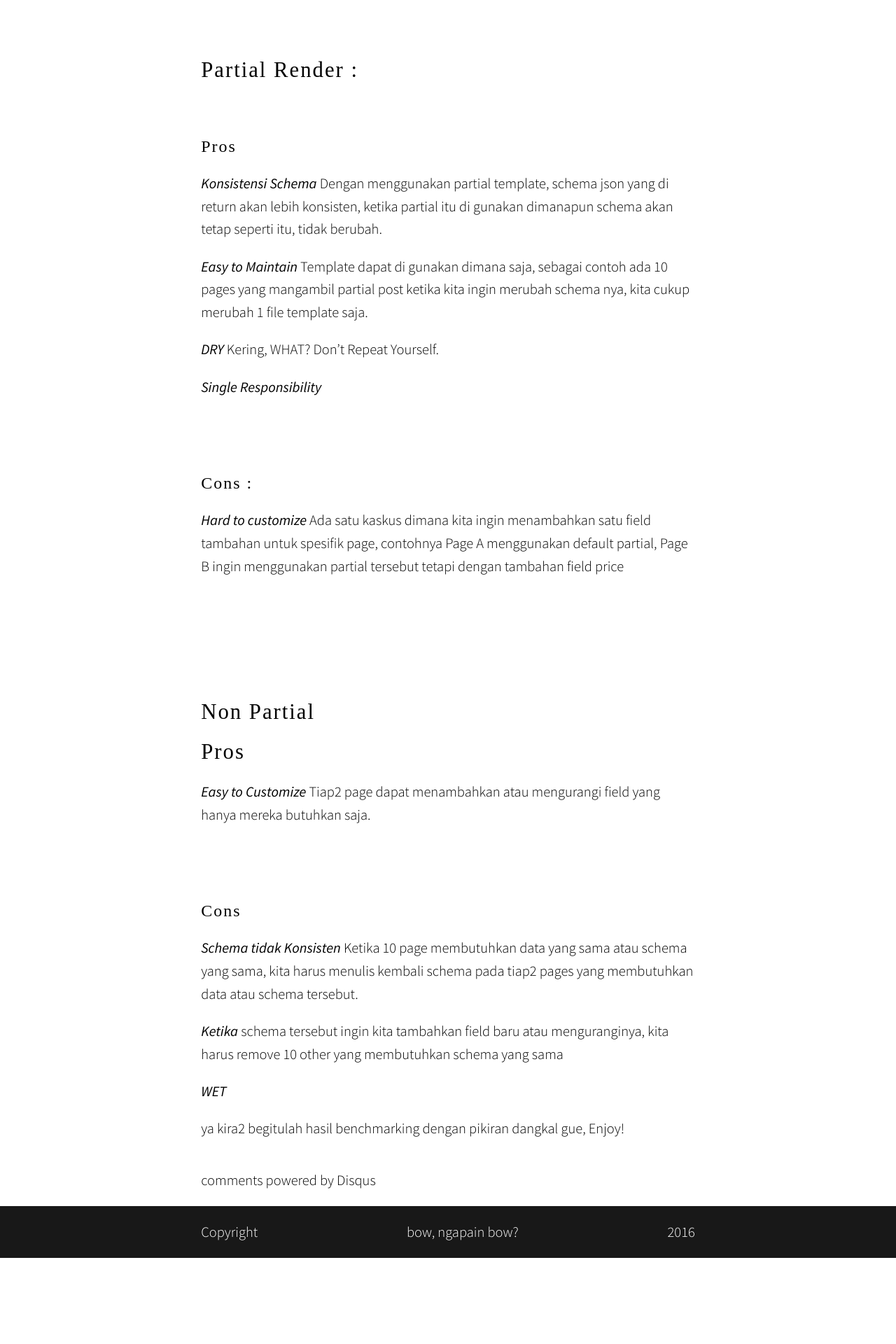
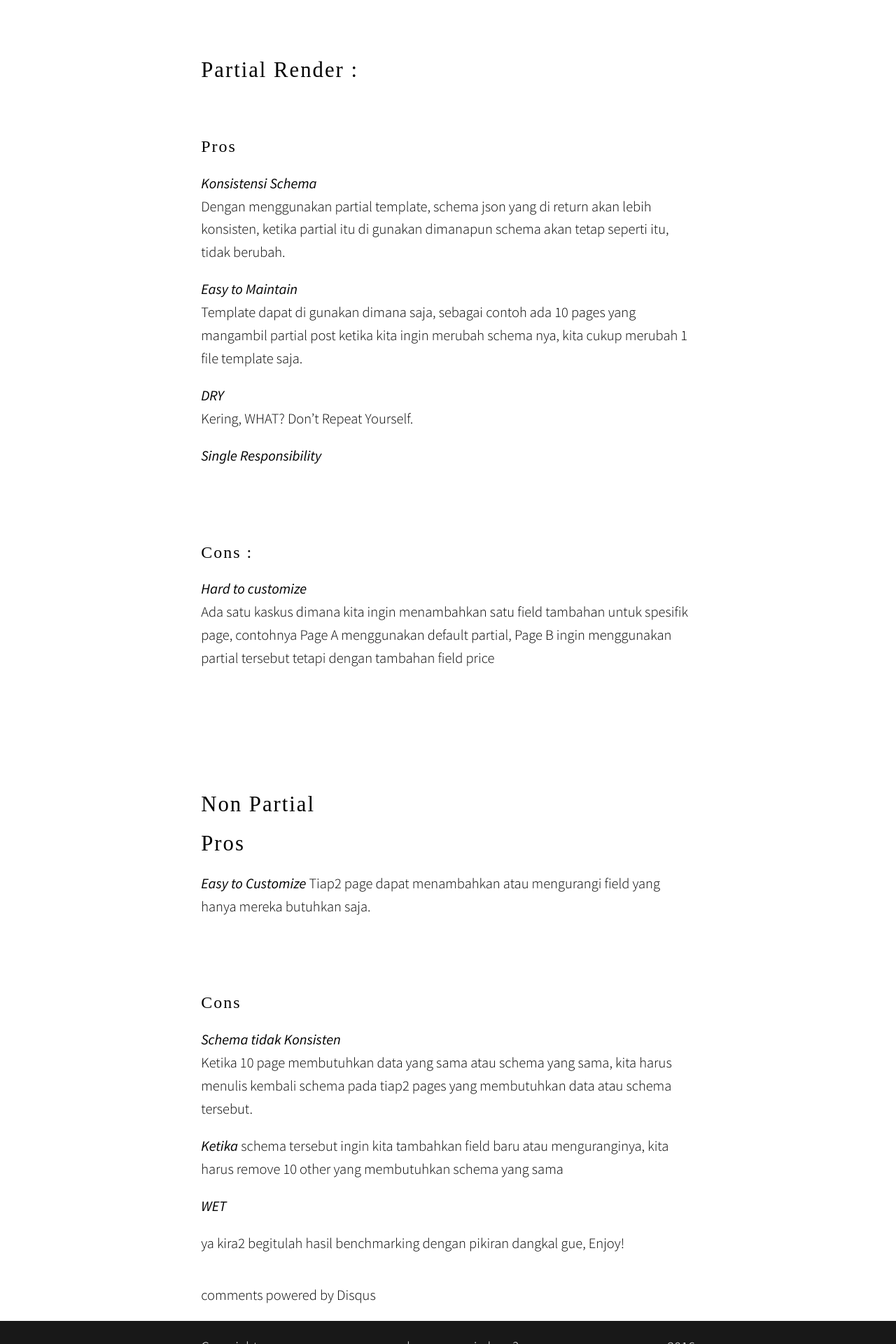
Before and after one commit to bowekr/bowekr.github.io, a Jekyll site: the page built from _posts/2016-03-17-partial-vs-non-partial.md, in a window 1280 px wide. Shown: the part 4480-6400 px from the top of the page at 70% size. Built offline with Jekyll 4.4.1, drawn with Linux system fonts in a browser that asks for light colours; some web fonts are replaced; Markdown is read by kramdown in place of the engine named in the settings; comment, search, counter and statistics services are not loaded; before the commit the page ends 6277 px from its top, so only the background shows below that.

Commit message:
fix whitespace

````diff
--- a/_posts/2016-03-17-partial-vs-non-partial.md
+++ b/_posts/2016-03-17-partial-vs-non-partial.md
@@ -94,6 +94,7 @@ Total sekitar 160.1ms atau sekitar 0.1601 detik, cukup mengesankan, oke kita kee
 schema nya begini
 <br />
 <br />
+
 ```ruby
 # /home/home.json.jbuilder
 {
@@ -104,6 +105,7 @@ schema nya begini
   end
 }
 ```
+
 <br />
 <br />
 <br />
@@ -150,12 +152,14 @@ Completed 200 OK in 131ms (Views: 108.5ms)
 <br />
 ### Pros
 __*Konsistensi Schema*__
+<br />
 Dengan menggunakan partial template, schema json yang di return akan lebih konsisten, ketika partial itu di gunakan dimanapun schema akan tetap seperti itu, tidak berubah.
 
 __*Easy to Maintain*__
+<br />
 Template dapat di gunakan dimana saja, sebagai contoh ada 10 pages yang mangambil partial post ketika kita ingin merubah schema nya, kita cukup merubah 1 file template saja.
 
-__*DRY*__
+__*DRY*__ <br />
 Kering, WHAT? Don't Repeat Yourself.
 
 __*Single Responsibility*__
@@ -181,6 +185,7 @@ Tiap2 page dapat menambahkan atau mengurangi field yang hanya mereka butuhkan sa
 <br />
 ### Cons
 __*Schema tidak Konsisten*__
+<br />
 Ketika 10 page membutuhkan data yang sama atau schema yang sama, kita harus menulis kembali schema pada tiap2 pages yang membutuhkan data atau schema tersebut.
 
 
````
